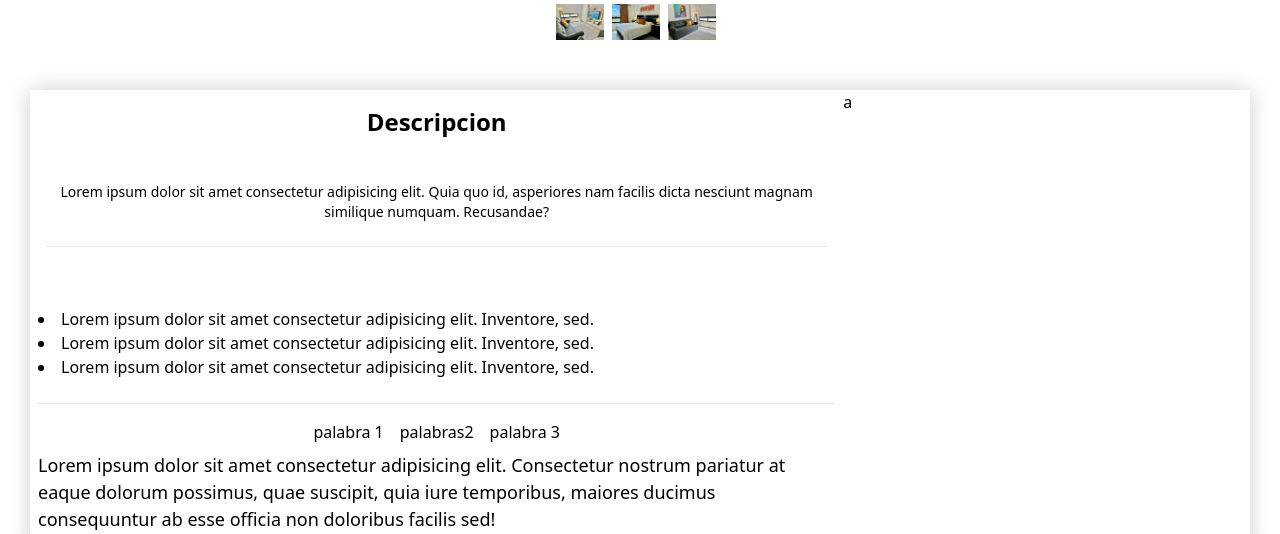
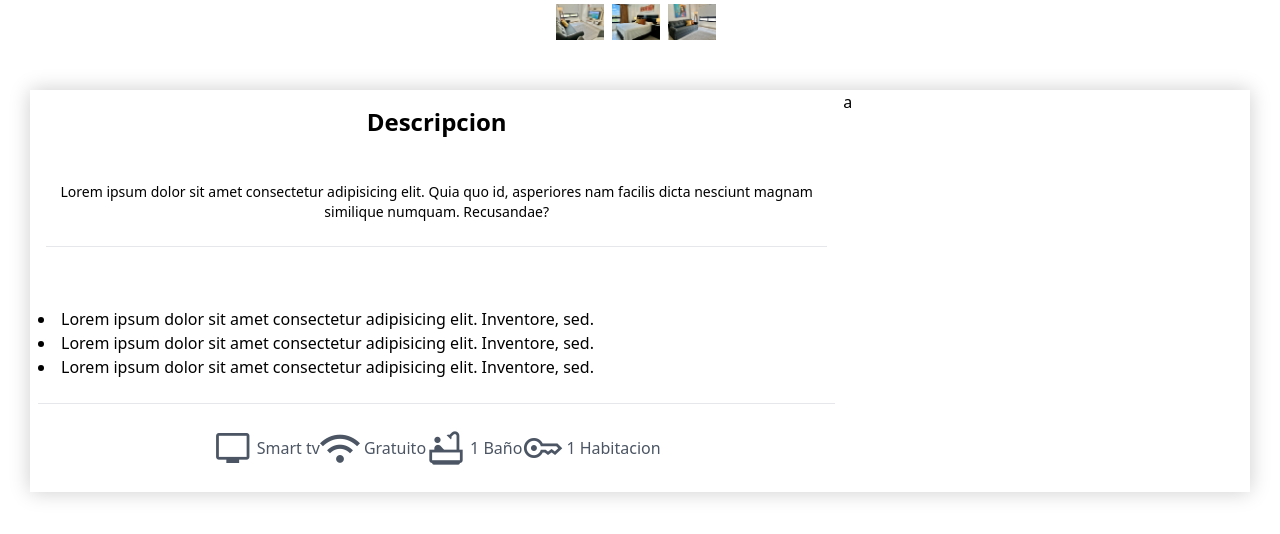
Before and after one commit to TomasZalazar/Central-Av, a website: page src/pages/CentralAv.html in a window 1280 px wide. Shown: the part 1516-2050 px from the top of the page. Drawn offline with nearby package versions, Linux system fonts and the light colour scheme.

Commit message:
Arreglos paginas deptos

```diff
--- a/src/input.css
+++ b/src/input.css
@@ -17,7 +17,11 @@
     background: url(../public/img/SanNicolas/headerSan.jpeg) center/cover no-repeat;
 }
 
-
+@media screen and (max-width: 767px) {
+    .order-first {
+        order: -1;
+    }
+}
 
 /* carrousel central av */
 .gallery {
@@ -31,7 +35,6 @@
 }
 
 
-
 @media screen and (min-width: 1024px) {
     .card-shadow {
         box-shadow: 0px 0px 20px rgba(0, 0, 0, 0.2);
--- a/src/pages/CentralAv.html
+++ b/src/pages/CentralAv.html
@@ -99,15 +99,26 @@
                         <li>Lorem ipsum dolor sit amet consectetur adipisicing elit. Inventore, sed.</li>
                     </ul>
                     <hr class="border-gray-200 my-6 sm:mx-auto stroke-neutral-50:border-gray-700 mb-4" />
-                    <div class="flex justify-center my-2 ">
-                        <ul class="flex justify-around cursor-pointer mx-4 text-1xs">
-                            <li class="mx-2">palabra 1</li>
-                            <li class="mx-2">palabras2</li>
-                            <li class="mx-2">palabra 3</li>
-                        </ul>
-                    </div>
-                    <div class=" ">
-                        <p class="text-[18px]">Lorem ipsum dolor sit amet consectetur adipisicing elit. Consectetur nostrum pariatur at eaque dolorum possimus, quae suscipit, quia iure temporibus, maiores ducimus consequuntur ab esse officia non doloribus facilis sed!</p>
+                    <div class="flex flex-row justify-center items-center">
+                        <ul class="flex flex-col md:flex-row gap-5 md:gap-[40px]">
+                            <li class="text-gray-600 my-2 flex items-center justify-start">
+                            <span class="material-symbols-outlined" style="font-size: 40px; margin-right:4px;">tv</span>
+                            Smart tv
+                            </li>
+                            <li class="text-gray-600 my-2 flex items-center justify-start">
+                                <span class="material-symbols-outlined" style="font-size: 40px; margin-right:4px;">wifi</span>
+                                Gratuito
+                            </li>
+                            <li class="text-gray-600 my-2 flex items-center justify-start">
+                                <span class="material-symbols-outlined" style="font-size: 40px; margin-right:4px;">bathtub</span>
+                                1 Baño
+                            </li>
+                            <li class="text-gray-600 my-2 flex items-center justify-start">
+                                <span class="material-symbols-outlined" style="font-size: 40px; margin-right:4px;">key</span>
+                                1 Habitacion
+                            </li>
+                            </ul>
+
                     </div>
                 </div>
             </div>
```
Also changed, not shown: src/index.html (+6 -17 lines), src/pages/SanNicolas.html (+20 -7 lines), src/output.css.
